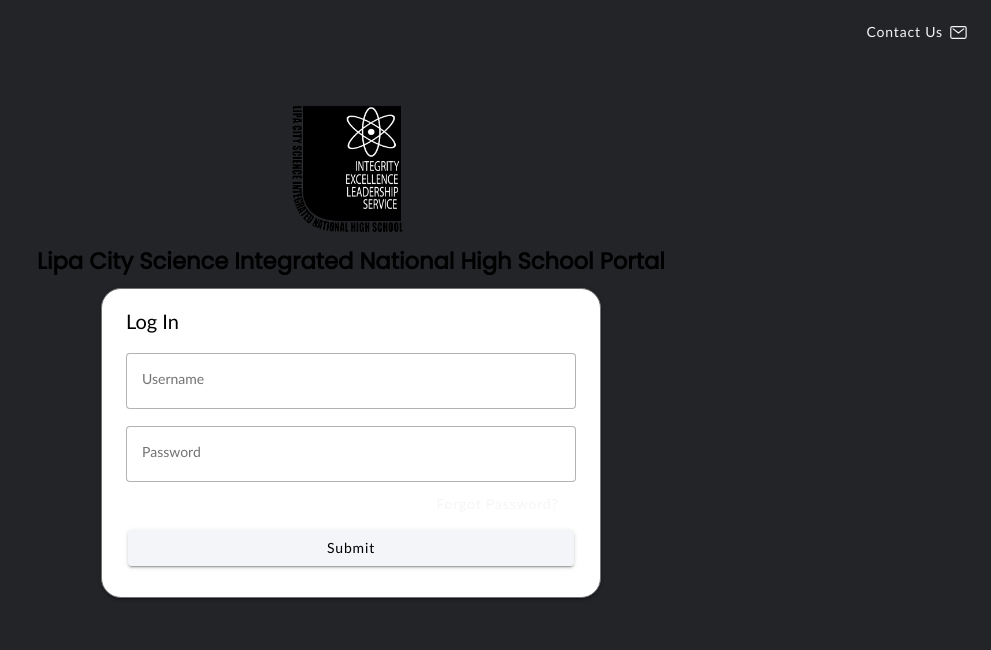
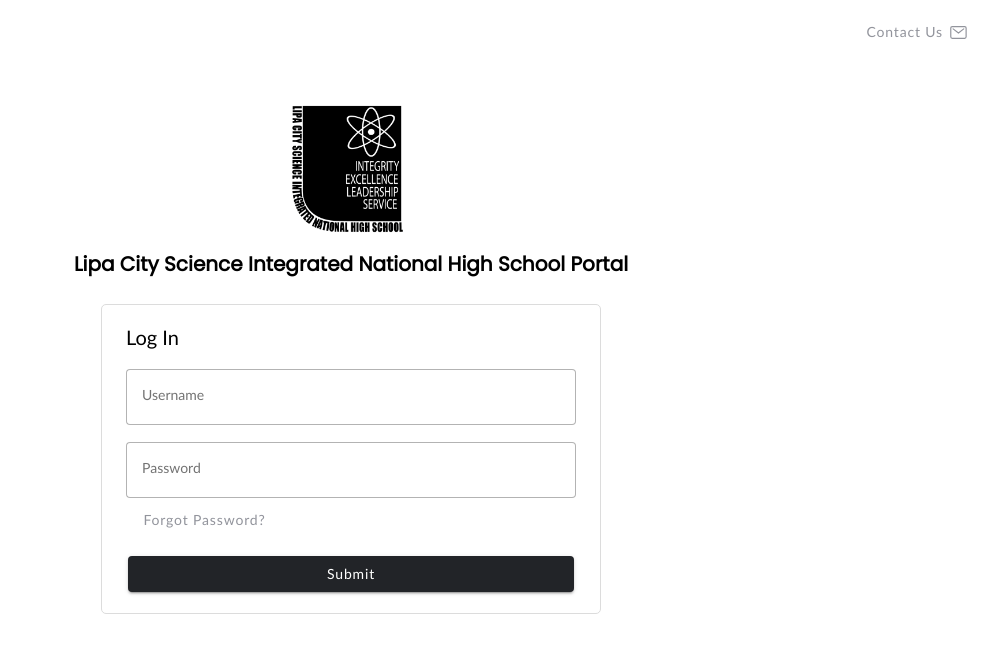
Before and after one commit to erickajanemacatol/lcsinhsportal, a React (Vite) app: page /login in a window 1280 px wide. Shown: the top 650 px of the page, without its empty margins (289-1280 px from the left). Built offline with nearby package versions, Linux system fonts and the light colour scheme.

Commit message:
Updated UI

```diff
--- a/src/components/Spacer.css
+++ b/src/components/Spacer.css
@@ -1,4 +1,8 @@
 /*Height*/
+
+.spacer-h-xxs {
+    height: 5px;
+}
 
 .spacer-h-xs {
     height: 10px;
--- a/src/components/StudentHeader.css
+++ b/src/components/StudentHeader.css
@@ -49,6 +49,7 @@
     display: block;
     height: 100%;
     width: 100%;
+    background-color: #ffffff;
 }
 
 .top-head {
--- a/src/components/StudentHeader.tsx
+++ b/src/components/StudentHeader.tsx
@@ -47,32 +47,32 @@ const StudentHeader: React.FC = () => {
                                 <IonButton className="logo-btn-size" fill="clear">
                                     <IonImg src="/src/imgs/logo.png"></IonImg>
                                 </IonButton>
-                                <IonLabel className="title-label" color={"light"}>Lipa City Science Integrated National High School Portal</IonLabel>
+                                <IonLabel className="title-label" color={"dark"}>Lipa City Science Integrated National High School Portal</IonLabel>
                             </div>
                             <div className="tabs-display">
                                 <IonButton fill="clear" className="tab-btn"
-                                    color={"light"}
+                                    color={"dark"}
                                     style={getButtonStyle('home')}
                                     href="/home">Home
                                 </IonButton>
 
                                 <IonButton fill="clear" className="tab-btn"
-                                    color={"light"} href="/activities"
+                                    color={"dark"} href="/activities"
                                     style={getButtonStyle('activities')}>Activities
                                 </IonButton>
 
                                 <IonButton fill="clear" className="tab-btn"
-                                    color={"light"} href="/attendance"
+                                    color={"dark"} href="/attendance"
                                     style={getButtonStyle('attendance')}>Attendance
                                 </IonButton>
 
                                 <IonButton fill="clear" className="tab-btn"
-                                    color={"light"} href="/grades"
+                                    color={"dark"} href="/grades"
                                     style={getButtonStyle('grades')}>Grades
                                 </IonButton>
                             </div>
                             <div className="profile-btn-pos">
-                                <IonButton fill="clear" color={"light"} size="large" href="/profile">
+                                <IonButton fill="clear" color={"dark"} size="large" href="/profile">
                                     <IonIcon icon={personCircle} size="large" ></IonIcon>
                                 </IonButton>
                             </div>
@@ -89,11 +89,11 @@ const StudentHeader: React.FC = () => {
                                     <IonButton className="m-logo-btn-size" fill="clear" href="/home" size="default">
                                         <IonImg src="/src/imgs/logo.png"></IonImg>
                                     </IonButton>
-                                    <IonText className="m-title-label" color={"light"}>LCSINHS Portal</IonText>
+                                    <IonText className="m-title-label" color={"dark"}>LCSINHS Portal</IonText>
                                 </div>
 
                                 <div className="m-profile-btn-pos">
-                                    <IonButton fill="clear" color={"light"} size="large" href="/profile">
+                                    <IonButton fill="clear" color={"dark"} size="large" href="/profile">
                                         <IonIcon icon={personCircle} size="large" ></IonIcon>
                                     </IonButton>
                                 </div>
@@ -102,23 +102,23 @@ const StudentHeader: React.FC = () => {
 
                             <div className="m-tabs-display">
                                 <IonButton fill="clear" className="m-tab-btn"
-                                    color={"light"}
+                                    color={"dark"}
                                     style={getButtonStyle('home')}
                                     href="/home">Home
                                 </IonButton>
 
                                 <IonButton fill="clear" className="m-tab-btn"
-                                    color={"light"} href="/activities"
+                                    color={"dark"} href="/activities"
                                     style={getButtonStyle('activities')}>Activities
                                 </IonButton>
 
                                 <IonButton fill="clear" className="m-tab-btn"
-                                    color={"light"} href="/attendance"
+                                    color={"dark"} href="/attendance"
                                     style={getButtonStyle('attendance')}>Attendance
                                 </IonButton>
 
                                 <IonButton fill="clear" className="m-tab-btn"
-                                    color={"light"} href="/grades"
+                                    color={"dark"} href="/grades"
                                     style={getButtonStyle('grades')}>Grades
                                 </IonButton>
                             </div>
@@ -132,8 +132,6 @@ const StudentHeader: React.FC = () => {
 
     );
 
-
 };
 
-
 export default StudentHeader;
--- a/src/pages/Login.css
+++ b/src/pages/Login.css
@@ -1,7 +1,6 @@
 /*DESKTOP*/
 ion-button {
     text-transform: none;
-    --ripple-color: transparent;
 }
 
 .logo-with-name-container {
@@ -23,7 +22,7 @@ ion-button {
     margin-top: 10px;
     text-align: center;
     font-weight: bold;
-    font-size: 17pt;
+    font-size: 15pt;
     font-family: poppins;
     color: black;
 }
@@ -33,7 +32,9 @@ ion-button {
     justify-content: center;
     width: 500px;
     height: 310px;
-    border-radius: 20px;
+    border-radius: 5px;
+    box-shadow: none;
+    border-color: gainsboro;
     border-style: solid;
     border-width: 1px;
 }
@@ -61,7 +62,7 @@ ion-button {
 .forgot {
     display: flex;
     align-items: end;
-    justify-content: end;
+    justify-content: start;
 }
 
 .forgot-text-size {
@@ -99,36 +100,33 @@ ion-button {
     margin-top: 50px;
     margin-left: auto;
     margin-right: auto;
-    height: 100px;
-    width: 100px;
+    height: 130px;
+    width: 130px;
 }
 
 .m-lcsinhs-title {
     margin-left: auto;
     margin-right: auto;
-    margin-top: 10px;
     text-align: center;
     font-weight: bold;
     font-size: 12pt;
     font-family: poppins;
     color: black;
+    width: 90%;
 }
 
 .m-login-card {
-    display: flex;
-    justify-content: center;
+    display: block;
     width: 320px;
-    height: 245px;
-    border-radius: 20px;
-    border-style: solid;
-    border-width: 1px;
+    height: max-content;
+    border-radius: 15px;
+    box-shadow: none;
 }
 
 .m-login-card-position {
     display: flex;
     align-items: center;
     justify-content: center;
-
 }
 
 .m-login-text {
@@ -139,8 +137,10 @@ ion-button {
 }
 
 .m-login-form-container {
-    display: block;
+    display: flex;
+    justify-content: center;
     align-items: center;
+    padding: 10px;
 }
 
 .m-forgot {
@@ -157,20 +157,20 @@ ion-button {
 .m-submit {
     display: flex;
     font-size: 12pt;
+    height: 20px;
     align-items: center;
     justify-content: end;
+    --border-radius: 12px;
+
 }
 
 .m-contact {
     display: flex;
     align-items: center;
-    justify-content: end;
-    margin-right: 10px;
-    margin-top: 10px;
+    justify-content: center;
 }
 
 .m-contact-button {
-    width: auto;
     --ripple-color: transparent;
     --background-hover: var(--background);
 }
--- a/src/pages/Login.tsx
+++ b/src/pages/Login.tsx
@@ -1,4 +1,4 @@
-import { IonButton, IonCard, IonContent, IonImg, IonInput, IonPage, IonIcon } from '@ionic/react';
+import { IonButton, IonCard, IonContent, IonImg, IonInput, IonPage, IonIcon, IonLabel, IonHeader, IonFooter, IonToolbar } from '@ionic/react';
 import './Login.css';
 import { mailOutline } from 'ionicons/icons';
 import { useState } from 'react';
@@ -30,22 +30,26 @@ const Login: React.FC = () => {
   const isDesktop = useMediaQuery({ minWidth: 992 })
 
   return (
+    <IonPage>
 
+      {isDesktop ?
+        <>
+          <IonContent scrollY={false} fullscreen={true}>
+            <div className='contact'>
+              <IonButton className="contact-button" fill="clear" color='medium' id="trigger-button">
+                Contact Us
+                <IonIcon slot="end" color="medium" icon={mailOutline}></IonIcon>
+              </IonButton>
+            </div>
 
-    <IonPage>
-      <IonContent color={'dark'} scrollY={false} fullscreen={true}>
+            <div className='logo-with-name-container'>
+              <IonImg className='logo-size' src="/src/imgs/logo.png" alt='logo'></IonImg>
+              <div className='spacer-h-xxs' />
+              <div className='lcsinhs-title'>Lipa City Science Integrated National High School Portal</div>
+              <div className='spacer-h-s' />
+            </div>
 
-        <div>
-          {isDesktop ?
-            <><div className='contact'>
-              <IonButton className="contact-button" fill="clear" color='light' id="trigger-button">
-                Contact Us
-                <IonIcon slot="end" color="light" icon={mailOutline}></IonIcon>
-              </IonButton>
-            </div><div className='logo-with-name-container'>
-                <IonImg className='logo-size' src="/src/imgs/logo.png" alt='logo'></IonImg>
-                <div className='lcsinhs-title'>Lipa City Science Integrated National High School Portal</div>
-              </div><div className='login-card-position'>
+            <div className='login-card-position'>
               <IonCard className='login-card'>
 
                 <div className='login-form-container'>
@@ -73,44 +77,53 @@ const Login: React.FC = () => {
                     ></IonInput>
 
                     <div className='forgot'>
-                        <IonButton fill="clear" color="light">Forgot Password?</IonButton>
+                      <IonButton
+                        fill="clear"
+                        color={'medium'}>Forgot Password?
+                      </IonButton>
+                    </div>
 
-                      </div>
+                    <div className='spacer-h-xs' />
                     <IonButton
                       className='submit'
                       fill='solid'
-                        color="light"
+                      color="dark"
                       onClick={login}
                     >Submit
                     </IonButton>
                   </div>
                 </div>
+
               </IonCard>
-              </div></>
+
+            </div>
+          </IonContent>
+        </>
         :
-            <><div className='m-contact'>
-              <IonButton className="contact-button" fill="clear" color='light' id="trigger-button">
-                <IonIcon color="light" icon={mailOutline}></IonIcon>
-              </IonButton>
-            </div>
+        <>
+          <IonContent scrollY={false} fullscreen={true}>
 
+            <div className='spacer-h-m'></div>
             <div className='mobile-logo-with-name-container'>
               <IonImg className='m-logo-size' src="/src/imgs/logo.png" alt='logo'></IonImg>
 
+              <div className='spacer-h-m' />
               <div className='m-lcsinhs-title'>
                 Lipa City Science Integrated National High School Portal
               </div>
-
             </div>
+            <div className='spacer-h-m' />
 
             <div className='m-login-card-position'>
               <IonCard className='m-login-card'>
+                <div className='spacer-h-m' />
+
+                <IonLabel className='m-login-text'>Log In</IonLabel>
+
 
                 <div className='m-login-form-container'>
-                    <div className='spacer-h-s' />
-                    <p className='m-login-text'>Log In</p>
-                    <div className='spacer-h-s' />
                   <div>
+                    <div className='spacer-h-xs' />
                     <IonInput fill="outline"
                       label="Username"
                       labelPlacement="floating"
@@ -120,6 +133,7 @@ const Login: React.FC = () => {
                       onInput={(e) => handleInputChange(e)}
                     ></IonInput>
 
+                    <div className='spacer-h-xs' />
                     <IonInput
                       fill="outline"
                       label="Password"
@@ -130,34 +144,47 @@ const Login: React.FC = () => {
                       onInput={(e) => handleInputChange(e)}
                     ></IonInput>
 
+                    <div className='spacer-h-xs' />
                     <div className='m-forgot'>
                       <IonButton className="m-forgot-text-size"
                         fill="clear"
-                          color="light"
-                          size='small'>Forgot Password?
+                        color="medium"
+                        size='small'>
                       </IonButton>
+                      Forgot Password?
                     </div>
 
+                    <div className='spacer-h-s' />
                     <IonButton
                       className='m-submit'
                       fill='solid'
-                        color="light"
+                      color="dark"
                       onClick={login}
-                        size='small'
                     >Submit
                     </IonButton>
+
+                    <div className='spacer-h-xxs' />
+
+                  </div>
+                </div>
+              </IonCard>
             </div>
 
+          </IonContent>
+          <IonFooter className='ion-no-border'>
+            <IonToolbar >
+              <div className='m-contact'>
+                <IonButton className="m-contact-button" fill="clear" color='medium' id="trigger-button">
+                  Contact Us
+                </IonButton>
               </div>
+            </IonToolbar>
 
-                </IonCard>
-
-              </div></>
-
+          </IonFooter>
+        </>
       }
 
-        </div>
-      </IonContent>
+
     </IonPage >
   );
 };
```
Lines whose indentation alone changed are shown as unchanged.
